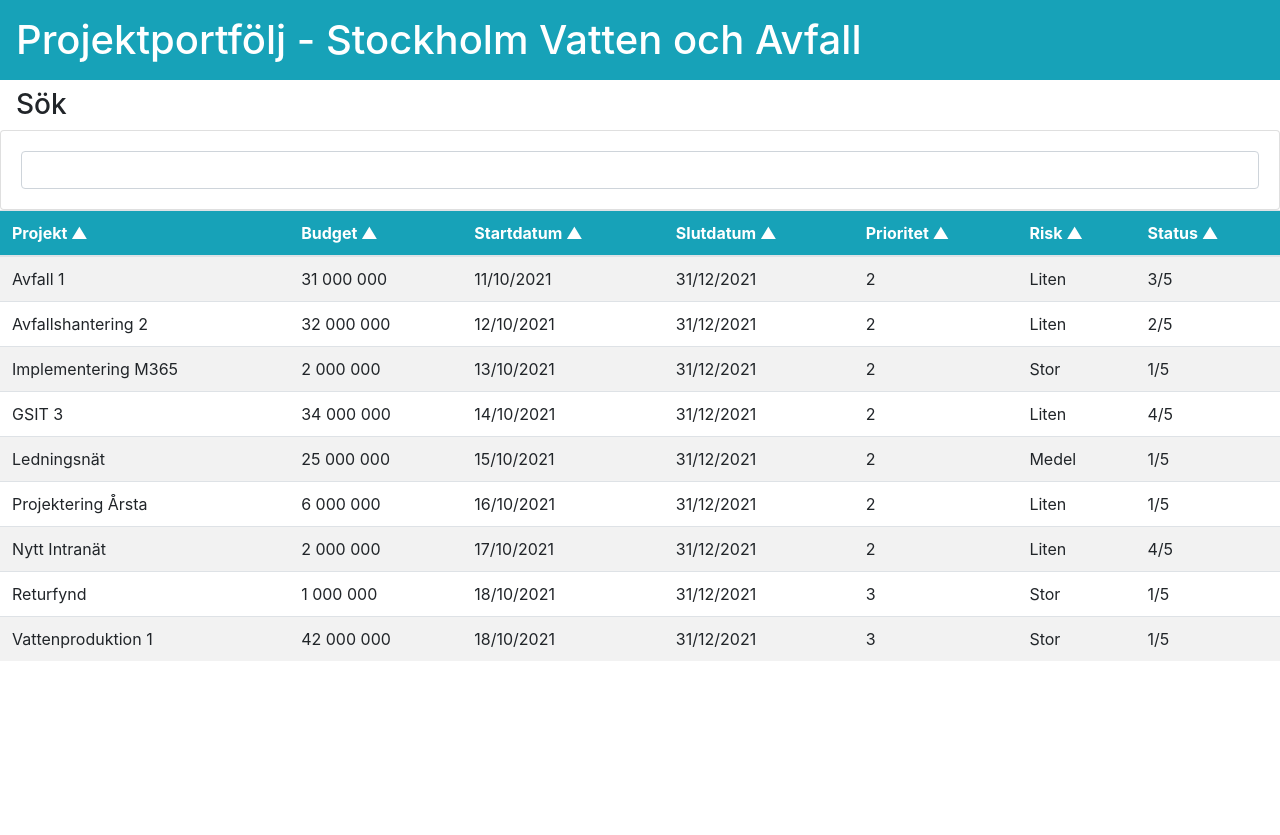
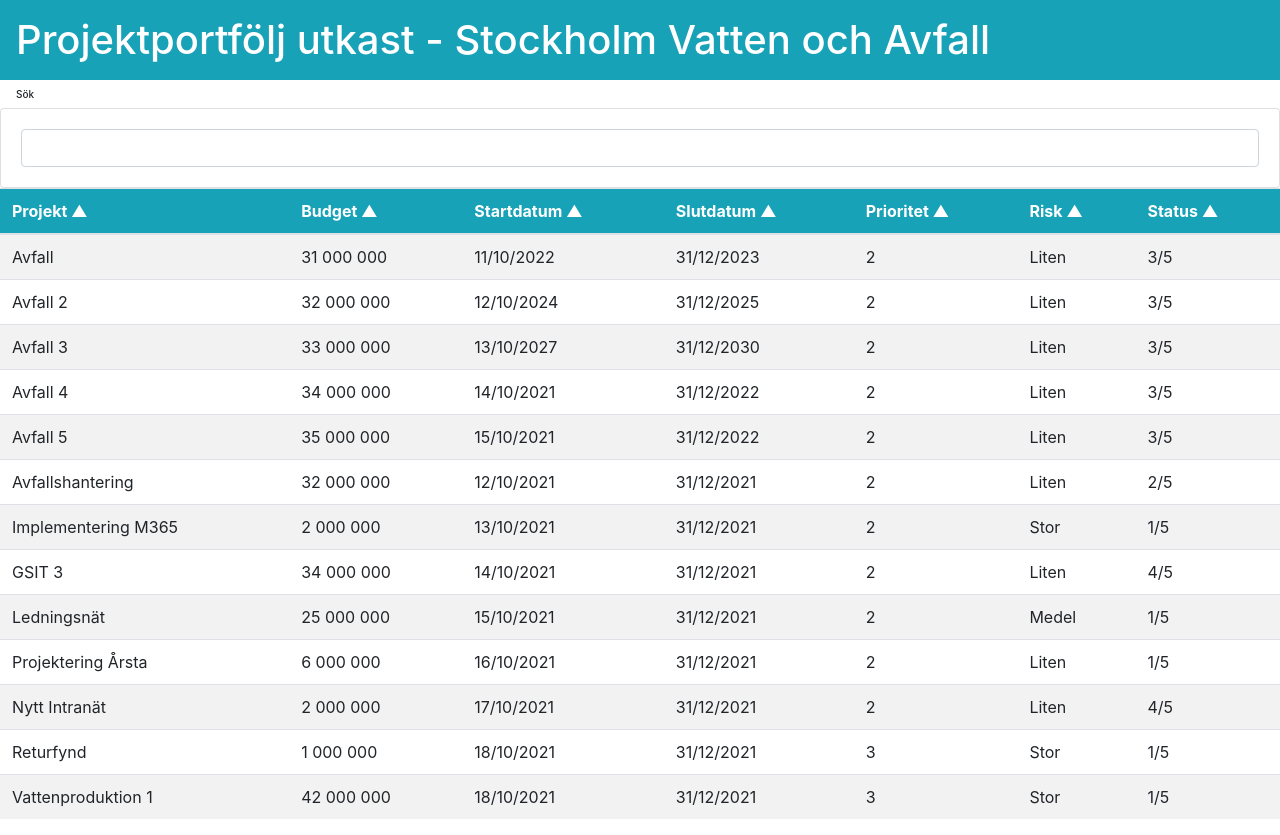
Before and after one commit to micke81/projektportf-lj, a plain HTML site: page index.html in a window 1280 px wide. Before the commit the page ends 800 px from the top, so only its background shows below. Drawn offline with nearby package versions, Linux system fonts and the light colour scheme.

Commit message:
Update index.html

```diff
--- a/index.html
+++ b/index.html
@@ -10,10 +10,11 @@
     }
     h3{
         margin-left: 1rem;
+        font-size: 10px;;
     }
 </style>
 <header>
-    <h1>Projektportfölj - Stockholm Vatten och Avfall</h1>
+    <h1>Projektportfölj utkast - Stockholm Vatten och Avfall</h1>
 </header>
 
 <div class="row">
@@ -45,8 +46,12 @@
 
 <script>
     var myArray = [
-        {'Projekt':'Avfall 1', 'Budget':'31 000 000', 'Startdatum':'11/10/2021', 'Slutdatum' : '31/12/2021', 'Prioritet':'2', 'Risk':'Liten','Status':'3/5'},
-        {'Projekt':'Avfallshantering 2', 'Budget':'32 000 000', 'Startdatum':'12/10/2021', 'Slutdatum' : '31/12/2021', 'Prioritet':'2', 'Risk':'Liten','Status':'2/5'},
+        {'Projekt':'Avfall', 'Budget':'31 000 000', 'Startdatum':'11/10/2022', 'Slutdatum' : '31/12/2023', 'Prioritet':'2', 'Risk':'Liten','Status':'3/5'},
+        {'Projekt':'Avfall 2', 'Budget':'32 000 000', 'Startdatum':'12/10/2024', 'Slutdatum' : '31/12/2025', 'Prioritet':'2', 'Risk':'Liten','Status':'3/5'},
+        {'Projekt':'Avfall 3', 'Budget':'33 000 000', 'Startdatum':'13/10/2027', 'Slutdatum' : '31/12/2030', 'Prioritet':'2', 'Risk':'Liten','Status':'3/5'},
+        {'Projekt':'Avfall 4', 'Budget':'34 000 000', 'Startdatum':'14/10/2021', 'Slutdatum' : '31/12/2022', 'Prioritet':'2', 'Risk':'Liten','Status':'3/5'},
+        {'Projekt':'Avfall 5', 'Budget':'35 000 000', 'Startdatum':'15/10/2021', 'Slutdatum' : '31/12/2022', 'Prioritet':'2', 'Risk':'Liten','Status':'3/5'},
+        {'Projekt':'Avfallshantering', 'Budget':'32 000 000', 'Startdatum':'12/10/2021', 'Slutdatum' : '31/12/2021', 'Prioritet':'2', 'Risk':'Liten','Status':'2/5'},
         {'Projekt':'Implementering M365', 'Budget':'2 000 000', 'Startdatum':'13/10/2021', 'Slutdatum' : '31/12/2021', 'Prioritet':'2', 'Risk':'Stor','Status':'1/5'},
         {'Projekt':'GSIT 3', 'Budget':'34 000 000', 'Startdatum':'14/10/2021', 'Slutdatum' : '31/12/2021', 'Prioritet':'2', 'Risk':'Liten','Status':'4/5'},
         {'Projekt':'Ledningsnät', 'Budget':'25 000 000', 'Startdatum':'15/10/2021', 'Slutdatum' : '31/12/2021', 'Prioritet':'2', 'Risk':'Medel','Status':'1/5'},
```
